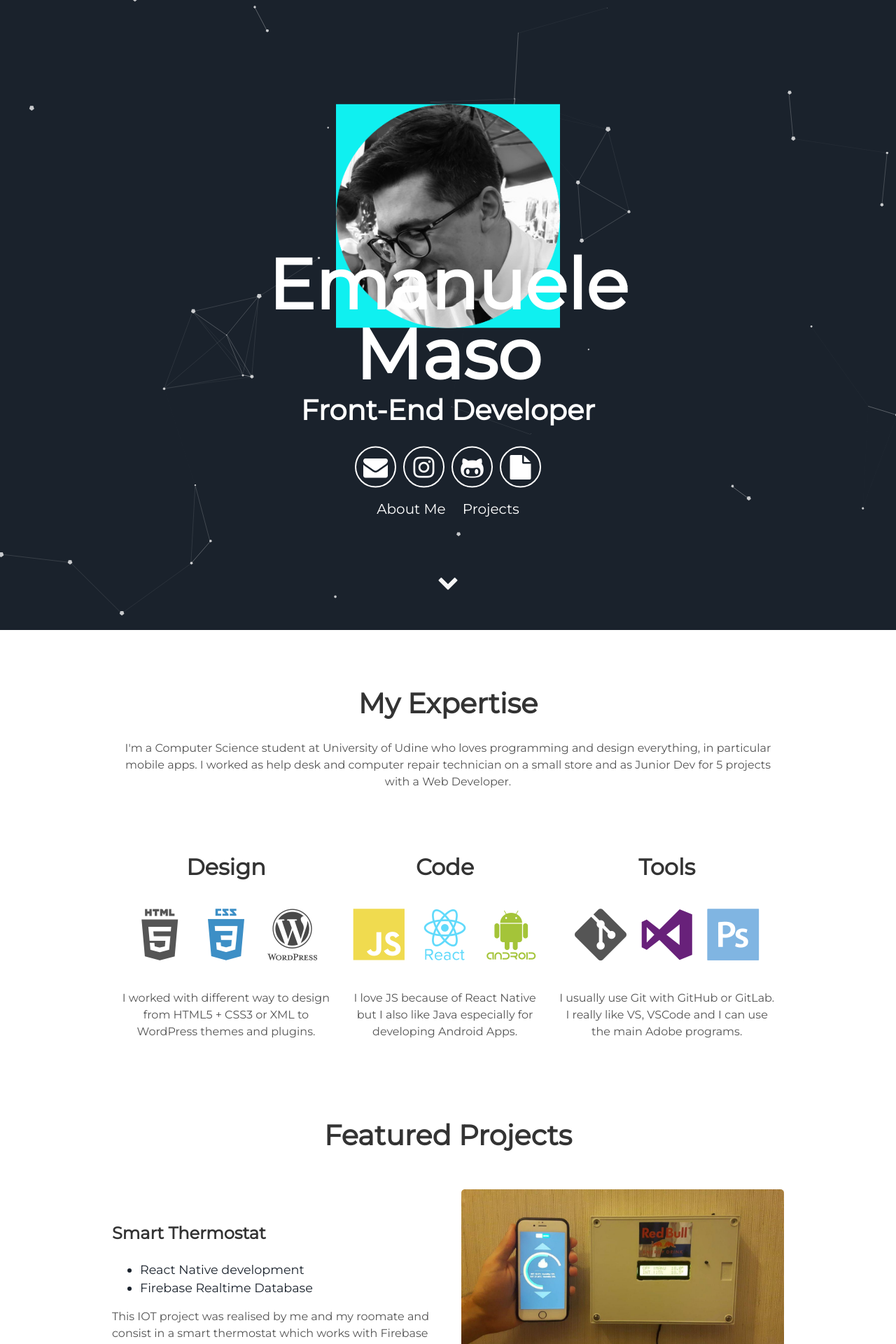
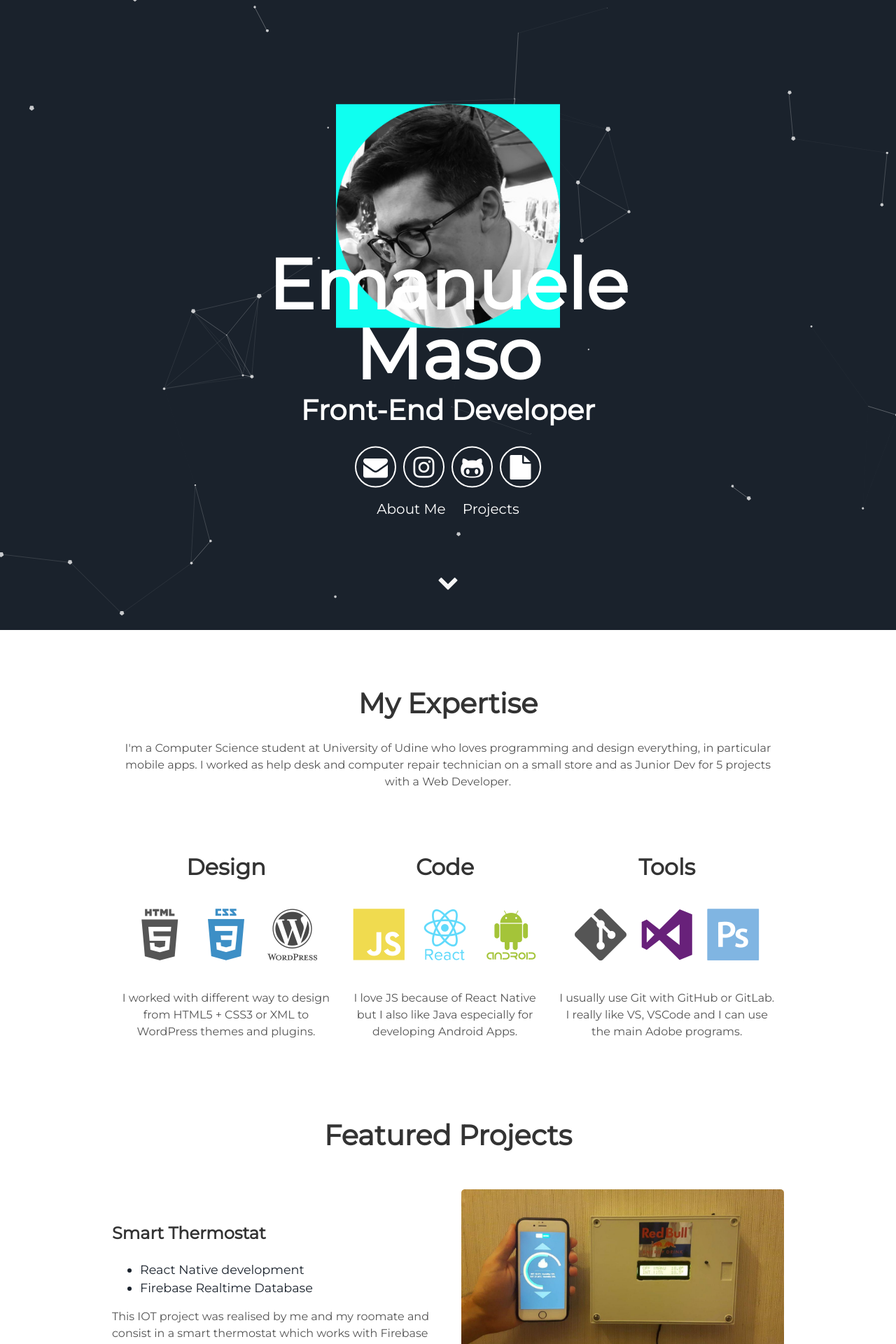
Before and after one commit to ClarkStoro/clarkstoro.github.io, a Jekyll site: the page built from index.html, in a window 1280 px wide. Shown: the top 1920 px of the page at 70% size. Built offline with Jekyll 4.4.1, drawn with Linux system fonts in a browser that asks for light colours.

Commit message:
Update header.html

```diff
--- a/_includes/header.html
+++ b/_includes/header.html
@@ -2,7 +2,7 @@
   <div class="header">
 
       <div style="width: 50%; height: 50%; margin: 0 auto;">
-        <img alt="ema" class="photo" src="{{ "/assets/img/EmanueleMaso.png"}}"  style="background-color: #0FF0f0;width: 100%"; text-align:center; display: inline-block;margin: 0 auto;"/>
+        <img alt="ema" class="photo" src="{{ "/assets/img/EmanueleMaso.png"}}"  style="background-color: #0FFFf0;width: 100%"; text-align:center; display: inline-block;margin: 0 auto;"/>
       </div>
 
       <h1>
```
